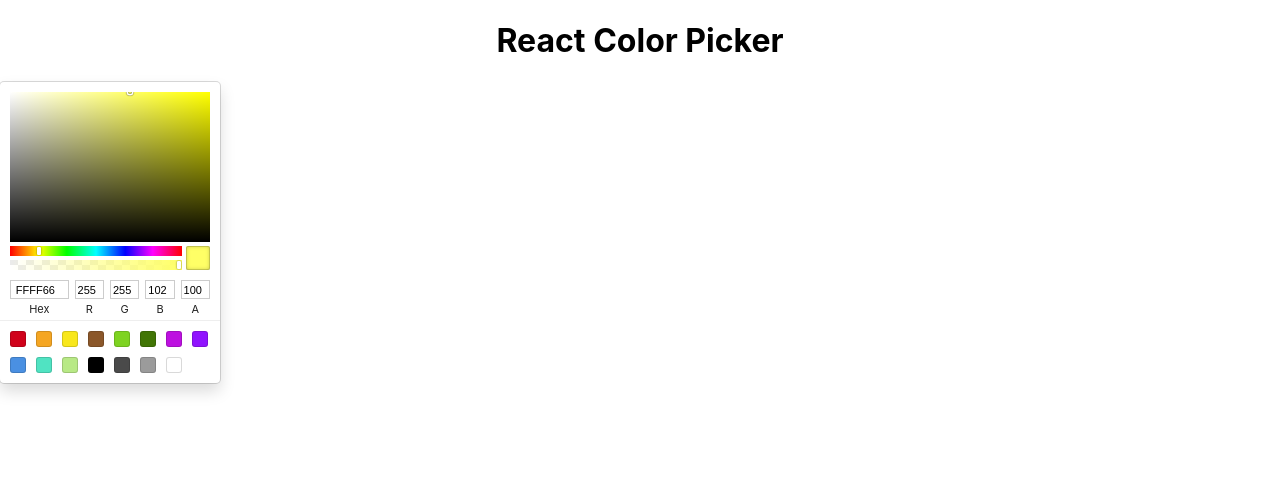
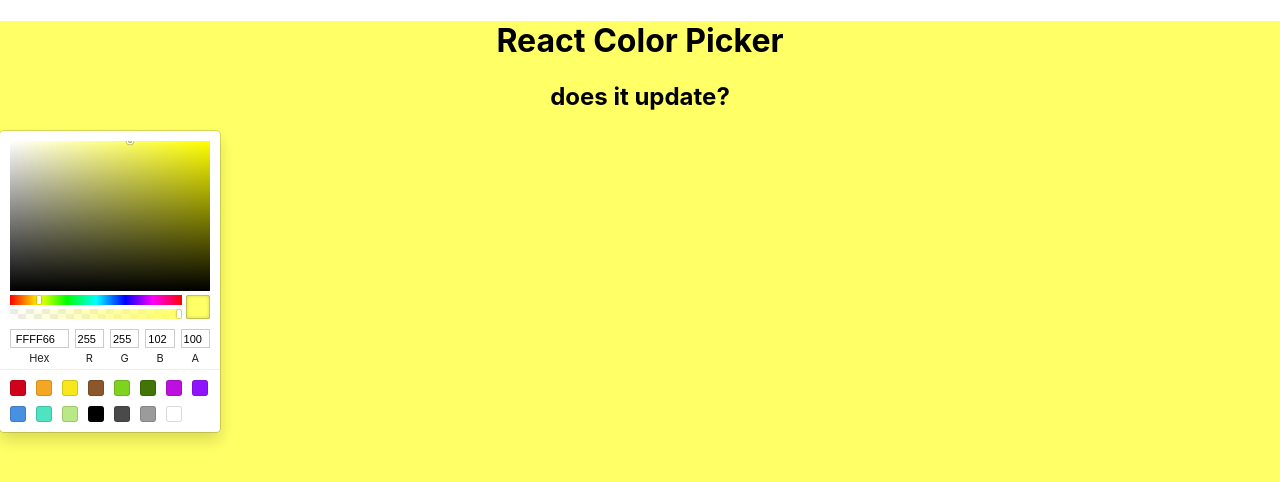
Before and after one commit to Tony-Leng/React-Color-Picker, a React (Create React App) app: page / in a window 1280 px wide. Shown: the top 482 px of the page. Built offline with nearby package versions, Linux system fonts and the light colour scheme.

Commit message:
added currentColor to the backgroundColor

```diff
--- a/src/App.js
+++ b/src/App.js
@@ -5,14 +5,27 @@ import "./App.css";
 function App() {
 
   const [currentColor, setCurrentColor] = useState("#ff6")
+  const handleOnChange = (color) => {
+    setCurrentColor(color.hex)
+  }
+
+  const appStyle = {
+    backgroundColor: currentColor,
+    height: "100vh",
+    textAlign: "center",
+  }
 
   return (
-    <div className="App">
+    <div className="App" style={appStyle}>
       <h1>React Color Picker</h1>
+      <h2>does it update?</h2>
 
       <SketchPicker
       color={currentColor}
+      onChangeComplete={handleOnChange}
       />
+
+
     </div>
   );
 }
```
Also changed, not shown: 1 other file (tests, documents, lock files or other folders).
